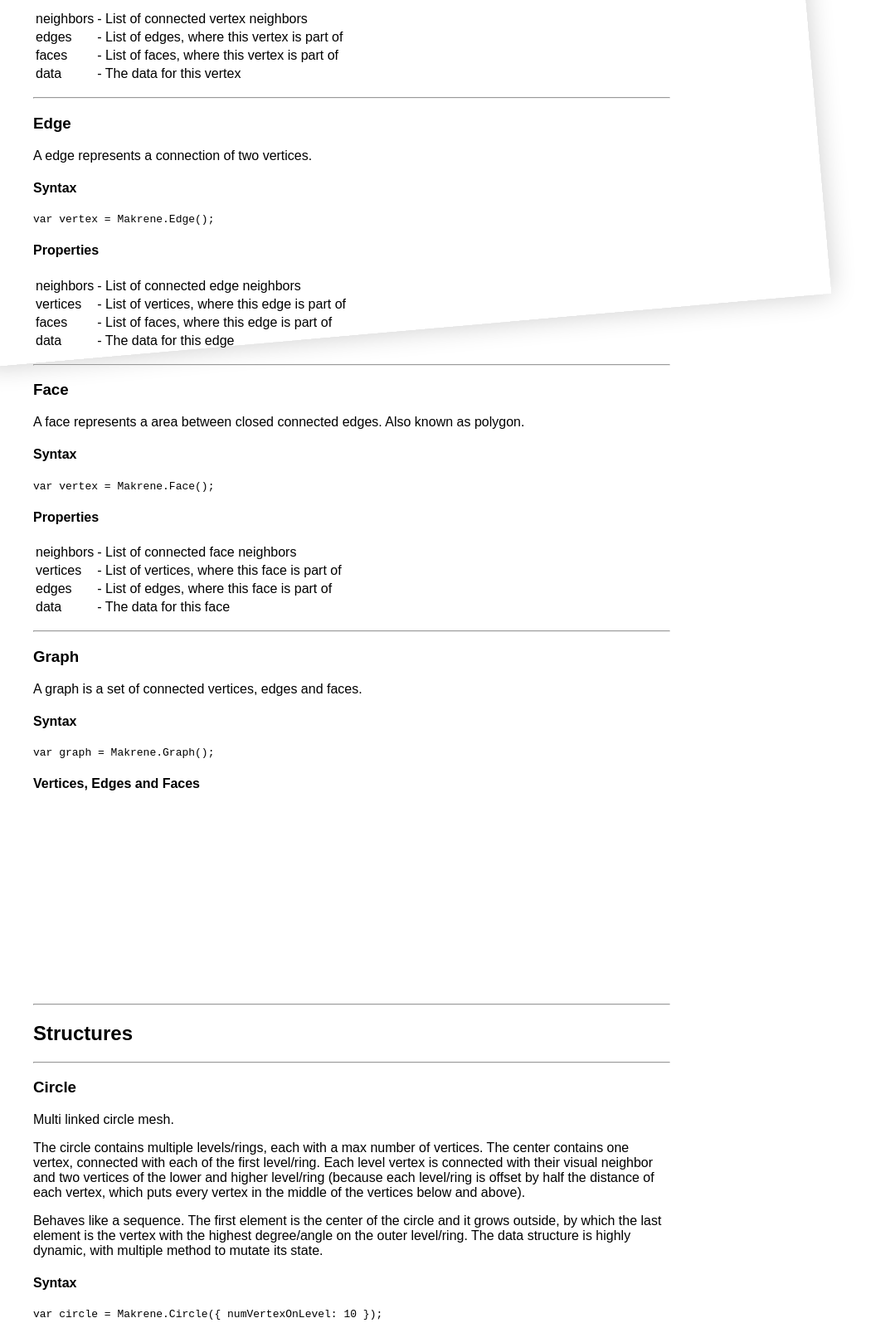
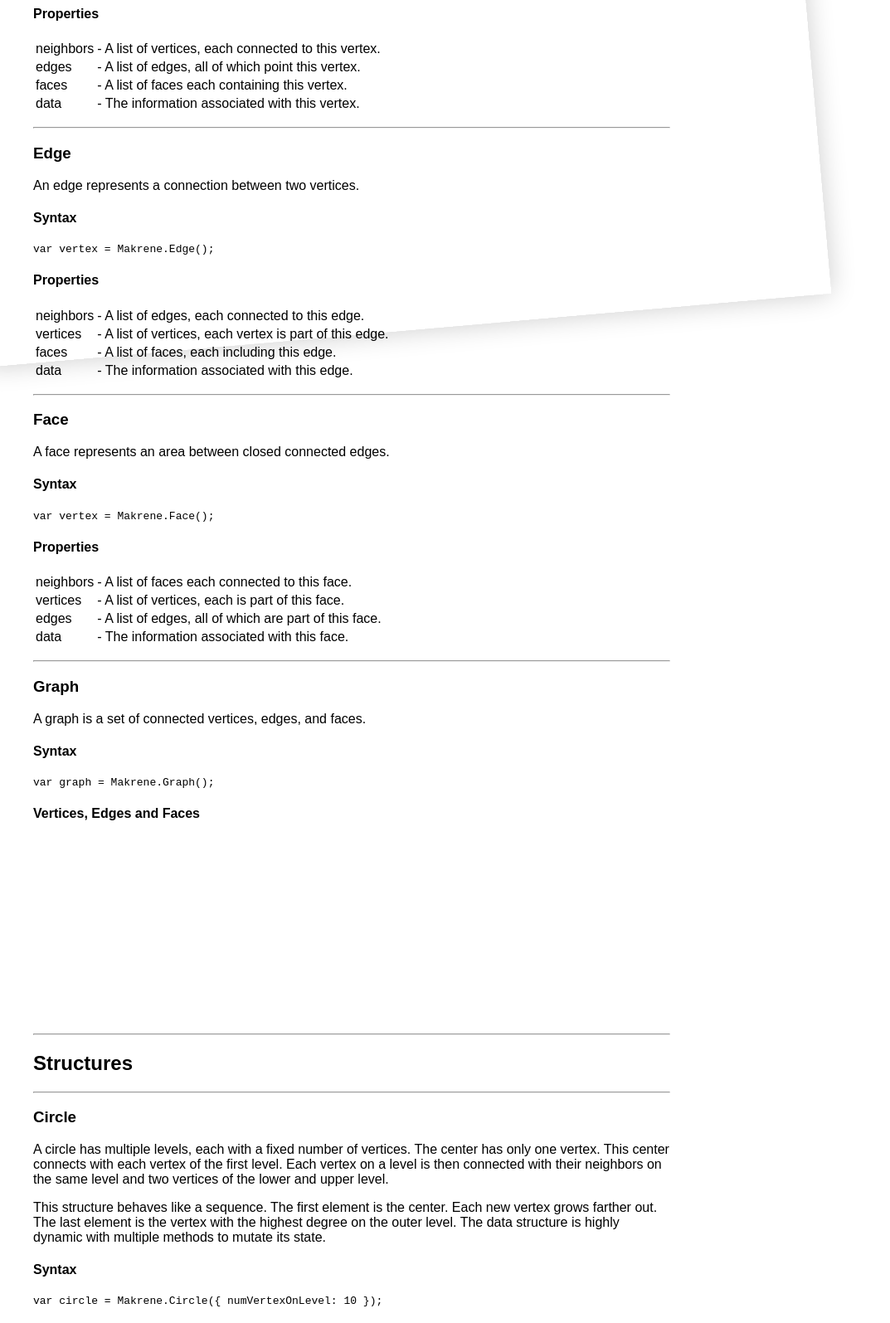
Before and after one commit to renmuell/makrenejs, a website with bundled scripts: page docs/index.html in a window 1280 px wide. Shown: the part 460-2055 px from the top of the page at 83% size, without its empty margins (0-1073 px from the left). Built offline with nearby package versions, Linux system fonts and the light colour scheme.

Commit message:
update documentation

```diff
--- a/docs/index.html
+++ b/docs/index.html
@@ -103,14 +103,14 @@
 
         <hr>
         <p>
-            javascript graph/mash library
+            A JavaScript library for exploring special polygon mesh structures. At its core, this library utilizes graph theory, mesh visualization, and higher operations. Each element connects with its neighbors, its fundamentals and their abstractions. For example, an edge knows its vertices, their neighbors and faces that connect to it.
         </p>
         <hr>
         <h2>Fundamentals</h2>
         <hr>
         <h3>Vertex</h3>
         <p>
-            A vertex is a fundamental element of a graph. It represent an node which can hold data and can be linked to create a graph.
+            A point in space that holds data.
         </p>
         <div id="example_vertex"></div>
         <script type="text/javascript">
@@ -144,19 +144,19 @@
                 <tbody>
                     <tr>
                         <td>neighbors</td>
-                        <td>- List of connected vertex neighbors</td>
+                        <td>- A list of vertices, each connected to this vertex.</td>
                     </tr>
                     <tr>
                         <td>edges</td>
-                        <td>- List of edges, where this vertex is part of</td>
+                        <td>- A list of edges, all of which point this vertex.</td>
                     </tr>
                     <tr>
                         <td>faces</td>
-                        <td>- List of faces, where this vertex is part of</td>
+                        <td>- A list of faces each containing this vertex.</td>
                     </tr>
                     <tr>
                         <td>data</td>
-                        <td>- The data for this vertex</td>
+                        <td>- The information associated with this vertex.</td>
                     </tr>
                 </tbody>
             </table>
@@ -164,7 +164,7 @@
         <hr>
         <h3>Edge</h3>
         <p>
-                A edge represents a connection of two vertices.
+            An edge represents a connection between two vertices.
         </p>
         <div id="example_edge"></div>
         <script type="text/javascript">
@@ -201,19 +201,19 @@
                 <tbody>
                     <tr>
                         <td>neighbors</td>
-                            <td>- List of connected edge neighbors</td>
+                        <td>- A list of edges, each connected to this edge.</td>
                     </tr>
                     <tr>
                         <td>vertices</td>
-                            <td>- List of vertices, where this edge is part of</td>
+                        <td>- A list of vertices, each vertex is part of this edge.</td>
                     </tr>
                     <tr>
                         <td>faces</td>
-                            <td>- List of faces, where this edge is part of</td>
+                        <td>- A list of faces, each including this edge.</td>
                     </tr>
                     <tr>
                         <td>data</td>
-                            <td>- The data for this edge</td>
+                        <td>- The information associated with this edge.</td>
                     </tr>
                 </tbody>
             </table>
@@ -221,7 +221,7 @@
         <hr>
         <h3>Face</h3>
         <p>
-                A face represents a area between closed connected edges. Also known as polygon.
+            A face represents an area between closed connected edges.
         </p>
         <div id="example_face"></div>
         <script type="text/javascript">
@@ -265,20 +265,20 @@
             <tbody>
                 <tr>
                     <td>neighbors</td>
-                            <td>- List of connected face neighbors</td>
+                    <td>- A list of faces each connected to this face.</td>
                 </tr>
                 <tr>
                     <td>vertices</td>
-                            <td>- List of vertices, where this face is part of</td>
+                    <td>- A list of vertices, each is part of this face.</td>
                 </tr>
                 <tr>
                     <td>edges</td>
-                            <td>- List of edges, where this face is part of</td>
+                    <td>- A list of edges, all of which are part of this face.</td>
                 </tr>
 
                 <tr>
                     <td>data</td>
-                            <td>- The data for this face</td>
+                    <td>- The information associated with this face.</td>
                 </tr>
             </tbody>
         </table>
@@ -286,7 +286,7 @@
         <hr>
         <h3>Graph</h3>
         <p>
-            A graph is a set of connected vertices, edges and faces.
+            A graph is a set of connected vertices, edges, and faces.
         </p>
         <div id="example_graph"></div>
         <script type="text/javascript">
@@ -464,7 +464,7 @@
         <h3>Circle</h3>
 
         <p>
-            Multi linked circle mesh.
+            A circle has multiple levels, each with a fixed number of vertices. The center has only one vertex. This center connects with each vertex of the first level. Each vertex on a level is then connected with their neighbors on the same level and two vertices of the lower and upper level.
         </p>
         <div id="example_circle"></div>
         <script>
@@ -506,20 +506,7 @@
 
         </script>
         <p>
-            The circle contains multiple levels/rings, each with a
-            max number of vertices. The center contains one vertex, connected
-            with each of the first level/ring. Each level vertex is connected
-            with their visual neighbor and two vertices of the lower and
-            higher level/ring (because each level/ring is offset by half
-            the distance of each vertex, which puts every vertex in the
-            middle of the vertices below and above).
-        </p>
-        <p>
-            Behaves like a sequence. The first element is the center of
-            the circle and it grows outside, by which the last element
-            is the vertex with the highest degree/angle on the outer
-            level/ring. The data structure is highly dynamic, with multiple
-            method to mutate its state.
+            This structure behaves like a sequence. The first element is the center. Each new vertex grows farther out. The last element is the vertex with the highest degree on the outer level. The data structure is highly dynamic with multiple methods to mutate its state.
         </p>
         <p>
             <h4>Syntax</h4>
@@ -686,7 +673,7 @@
         <h3>Grid</h3>
 
         <p>
-            Multi linked grid mesh.
+            A grid is a multi-linked graph of rows and columns.
         </p>
         <div id="example_grid"></div>
         <script type="text/javascript">
@@ -722,7 +709,7 @@
             }).step();
         </script>
         <p>
-            Current it is a very simple data structure. It is static, which means it will create every vertex when it is created.
+            Currently, it is a very simple data structure. It is static, which means it will create every vertex when it is created.
         </p>
         <p>
             <h4>Syntax</h4>
```
Also changed, not shown: src/makrene/base/makrene.base.js (+36 -36 lines), src/makrene/graph/makrene.graph.circle.js (+33 -37 lines), README.md, docs/release/makrene.js, release/makrene.js, 1 other file. Lines whose indentation alone changed are shown as unchanged.
